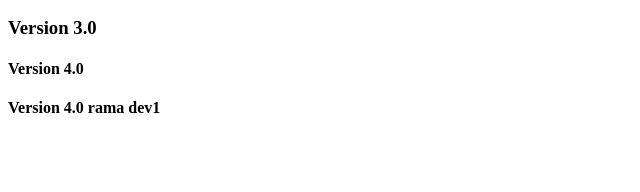
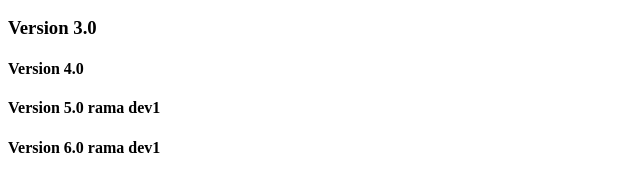
Before and after one commit to Pedro10Dev/web1, a plain HTML site: page index.html in a window 1280 px wide. Shown: the part 110-302 px from the top of the page, without its empty margins (0-640 px from the left). Drawn offline with Linux system fonts and the light colour scheme.

Commit message:
Version 6

```diff
--- a/index.html
+++ b/index.html
@@ -10,6 +10,7 @@
     <h2>Version 2.0</h2>
     <h3>Version 3.0</h3>
     <h4>Version 4.0</h4>
-    <h4>Version 4.0 rama dev1</h4>
+    <h4>Version 5.0 rama dev1</h4>
+    <h4>Version 6.0 rama dev1</h4>
 </body>
 </html>
```
